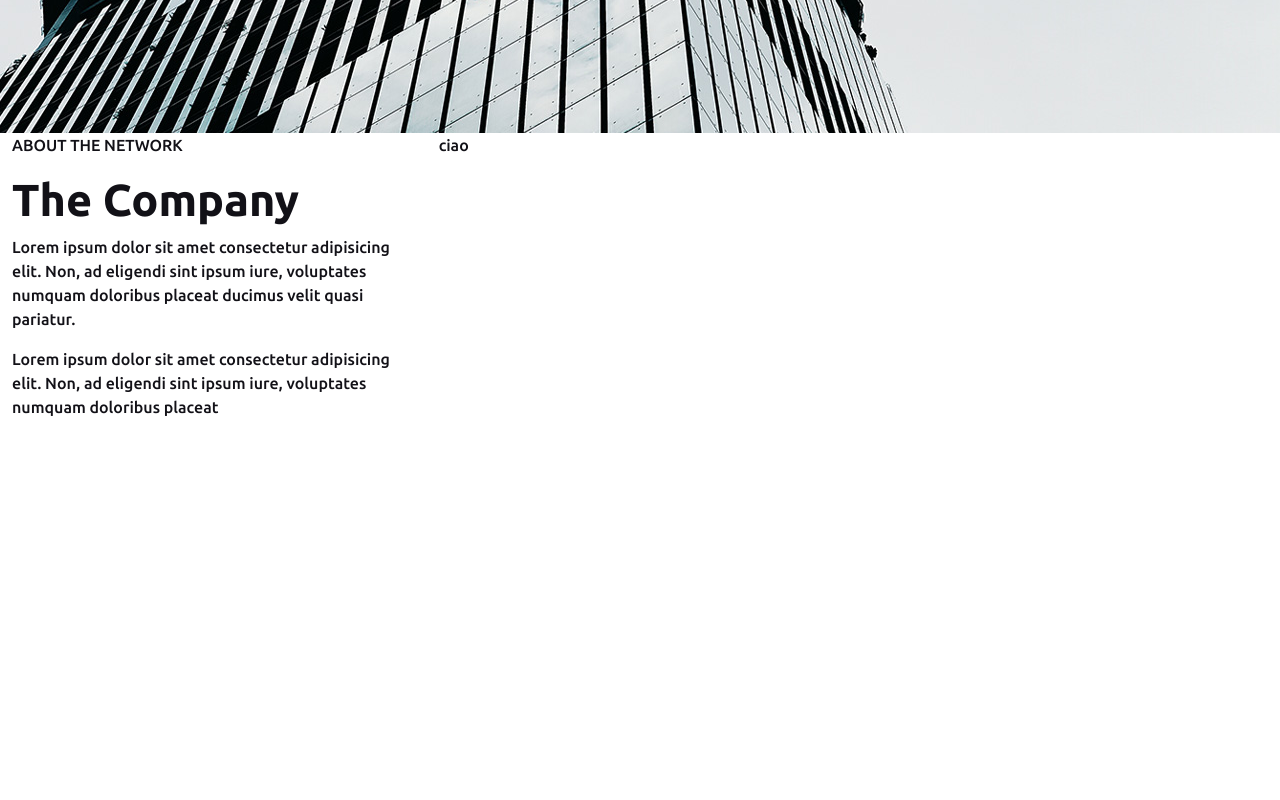
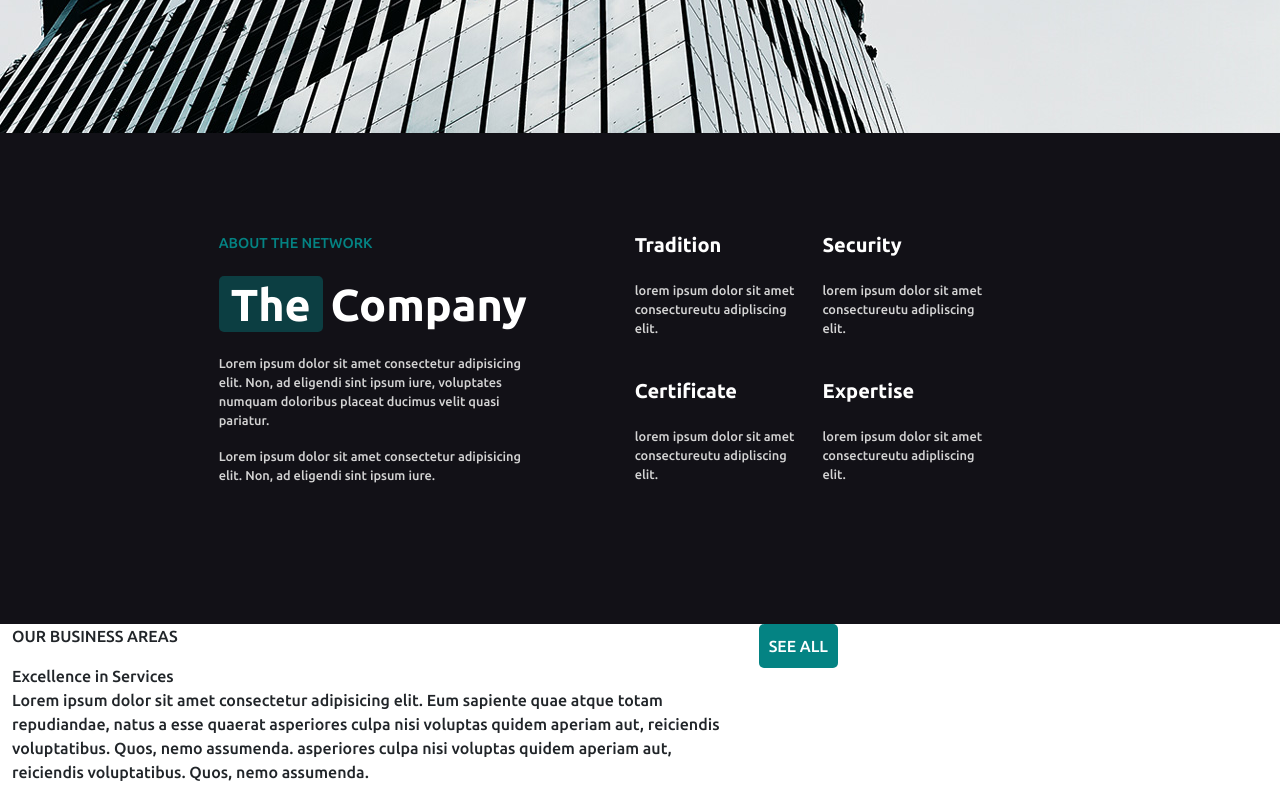
Before and after one commit to GabrieleCorti01/proj-html-vuejs, a Vue app: page / in a window 1280 px wide. Shown: the part 717-1517 px from the top of the page. Before the commit the page ends 1152 px from the top, so only its background shows below. Built offline with nearby package versions, Linux system fonts and the light colour scheme.

Commit message:
The company terminato

```diff
--- a/package.json
+++ b/package.json
@@ -11,6 +11,7 @@
     "boostrap": "^2.0.0",
     "bootstrap": "^5.1.2",
     "core-js": "^3.6.5",
+    "font-awesome": "^4.7.0",
     "vue": "^2.6.11"
   },
   "devDependencies": {
--- a/src/App.vue
+++ b/src/App.vue
@@ -31,12 +31,12 @@ export default {
 @import "~bootstrap/scss/bootstrap.scss";
 @import "./style/variable.scss";
 
+
 *{
   margin: 0;
   padding: 0;
   box-sizing: border-box;
   font-family: 'Ubuntu';
-  color: $secondaryColor;
 }
 
 
--- a/src/components/CompanyElement.vue
+++ b/src/components/CompanyElement.vue
@@ -1,15 +1,22 @@
 <template>
-  <div>
-      ciao
+  <div >
+      <h5 class="fw-bold mb-4">{{ title }}</h5>
+      <p>{{ text }}</p>
   </div>
 </template>
 
 <script>
 export default {
 name: 'CompanyElement',
+props: ["title", "text"]
 }
 </script>
 
 <style lang="scss" scoped>
+p{
+    color: lightgrey;
+    font-size: 0.8em;
+}
+
 
 </style>
--- /dev/null
+++ b/src/components/ExcellenceInServices.vue
@@ -0,0 +1,32 @@
+<template>
+  <div class="container-fluid">
+      <div class="row">
+        <div class="col-7">
+            <p>OUR BUSINESS AREAS</p>
+            <span>Excellence in</span> <span>Services</span>
+            <p>Lorem ipsum dolor sit amet consectetur adipisicing elit. Eum sapiente quae atque totam repudiandae, natus a esse quaerat asperiores culpa nisi voluptas quidem aperiam aut, reiciendis voluptatibus. Quos, nemo assumenda. asperiores culpa nisi voluptas quidem aperiam aut, reiciendis voluptatibus. Quos, nemo assumenda.</p>
+        </div>
+
+        <div class="col-2">
+            <button class="my-button colored-btn">SEE ALL</button>
+        </div>
+
+
+
+      </div>
+
+  </div>
+</template>
+
+<script>
+export default {
+    name: 'ExcellenceInServices',
+
+}
+</script>
+
+
+<style lang="scss" scoped>
+@import "../style/variable.scss";
+
+</style>
--- a/src/components/Header.vue
+++ b/src/components/Header.vue
@@ -18,8 +18,8 @@
           <input class="col-5 m-1 p-2" type="text" placeholder="Phone">
           <input class="col-5 m-1 p-2" type="text" placeholder="More Info">
 
-          <button class="col-3 my-button mt-3 me-3" id="touch-btn">GET IN TOUCH</button>
-          <button class="col-3 my-button mt-3" id="read-btn">READ MORE</button>
+          <button class="col-3 my-button colored-btn mt-3 me-3">GET IN TOUCH</button>
+          <button class="col-3 my-button white-btn mt-3">READ MORE</button>
         </div>
       </div>
     </div>
@@ -73,21 +73,7 @@ input{
   border: none;
 }
 
-.my-button{
-  padding: 10px;
-  border-radius: 5px;
-  border: none;
-}
 
-#touch-btn{
-  color: white;
-  background-color: $primaryColor;
-}
-
-#read-btn{
-  color: $primaryColor;
-  border: 1px solid $primaryColor;
-}
 
 
 
--- a/src/components/Main.vue
+++ b/src/components/Main.vue
@@ -1,15 +1,21 @@
 <template>
+  <div id="container-main">
+    <TheCompany />
+    <ExcellenceInServices />
+  </div>
   <!-- Sezione The Company -->
-    <TheCompany />
+
 </template>
 
 <script>
 import TheCompany from './TheCompany.vue'
+import ExcellenceInServices from './ExcellenceInServices.vue'
 
 export default {
 name: 'Main',
 components: {
-  TheCompany
+  TheCompany,
+  ExcellenceInServices,
 }
 }
 </script>
--- a/src/components/TheCompany.vue
+++ b/src/components/TheCompany.vue
@@ -1,15 +1,18 @@
 <template>
   <div class="container-fluid">
-      <div class="row">
-          <div class="col-4">
-              <p>ABOUT THE NETWORK</p>
-              <h2>The Company</h2>
-              <p>Lorem ipsum dolor sit amet consectetur adipisicing elit. Non, ad eligendi sint ipsum iure, voluptates numquam doloribus placeat ducimus velit quasi pariatur.</p>
-              <p>Lorem ipsum dolor sit amet consectetur adipisicing elit. Non, ad eligendi sint ipsum iure, voluptates numquam doloribus placeat</p>
+      <div class="row justify-content-center ">
+          <div class="col-3 me-5 my-container-box">
+              <p id="upper-title">ABOUT THE NETWORK</p>
+              <span class="me-1" id="back-text">The</span> <span class>Company</span>
+              <p class="mt-3">Lorem ipsum dolor sit amet consectetur adipisicing elit. Non, ad eligendi sint ipsum iure, voluptates numquam doloribus placeat ducimus velit quasi pariatur.</p>
+              <p>Lorem ipsum dolor sit amet consectetur adipisicing elit. Non, ad eligendi sint ipsum iure.</p>
           </div>
 
-          <div class="col-4">
-              <CompanyElement />
+          <div class="col-4 ms-5 my-container-box">
+              <div class="row">
+                  <CompanyElement class="col-5 mb-4" v-for="(element, index) in companyElement" :key="index" :title="element.title" :text="element.text"/>
+              </div>
+
           </div>
       </div>
   </div>
@@ -17,20 +20,53 @@
 
 <script>
 import CompanyElement from './CompanyElement.vue'
+import companyElement from '../data/companyElement'
 
 export default {
 name: 'TheCompany',
 components: {
     CompanyElement,
-}
+    },
+    data: function(){
+        return {
+            companyElement,
+        }
+    }
 }
 </script>
 
 <style lang="scss" scoped>
+@import "../style/variable.scss";
 
-h2{
+.container-fluid{
+    background-color: $secondaryColor;
+    color: white;
+}
+
+.my-container-box{
+    padding: 100px 0 100px 0;
+}
+
+span{
     font-size: 2.8em;
     font-weight: 600;
 }
 
+p{
+    color: lightgrey;
+    font-size: 0.8em;
+}
+
+#upper-title{
+    font-size: 0.9em;
+    color: $primaryColor;
+}
+
+#back-text{
+    background-color: rgb(4, 131, 131, 0.4);
+    padding: 3px 12px;
+    border-radius: 5px;
+}
+
+
 </style>
--- /dev/null
+++ b/src/data/excellenceInServices.js
@@ -0,0 +1,5 @@
+export default [
+    {
+
+    }
+]
--- a/src/style/variable.scss
+++ b/src/style/variable.scss
@@ -6,3 +6,19 @@ $mainFont : 'Ubuntu';
 // Palette Colori:
 $primaryColor: #048383;
 $secondaryColor: #121117;
+
+.colored-btn{
+    color: white;
+    background-color: $primaryColor;
+}
+
+.white-btn{
+    color: $primaryColor;
+    border: 1px solid $primaryColor;
+}
+
+.my-button{
+    padding: 10px;
+    border-radius: 5px;
+    border: none;
+}
```
Also changed, not shown: 1 other file (tests, documents, lock files or other folders).
